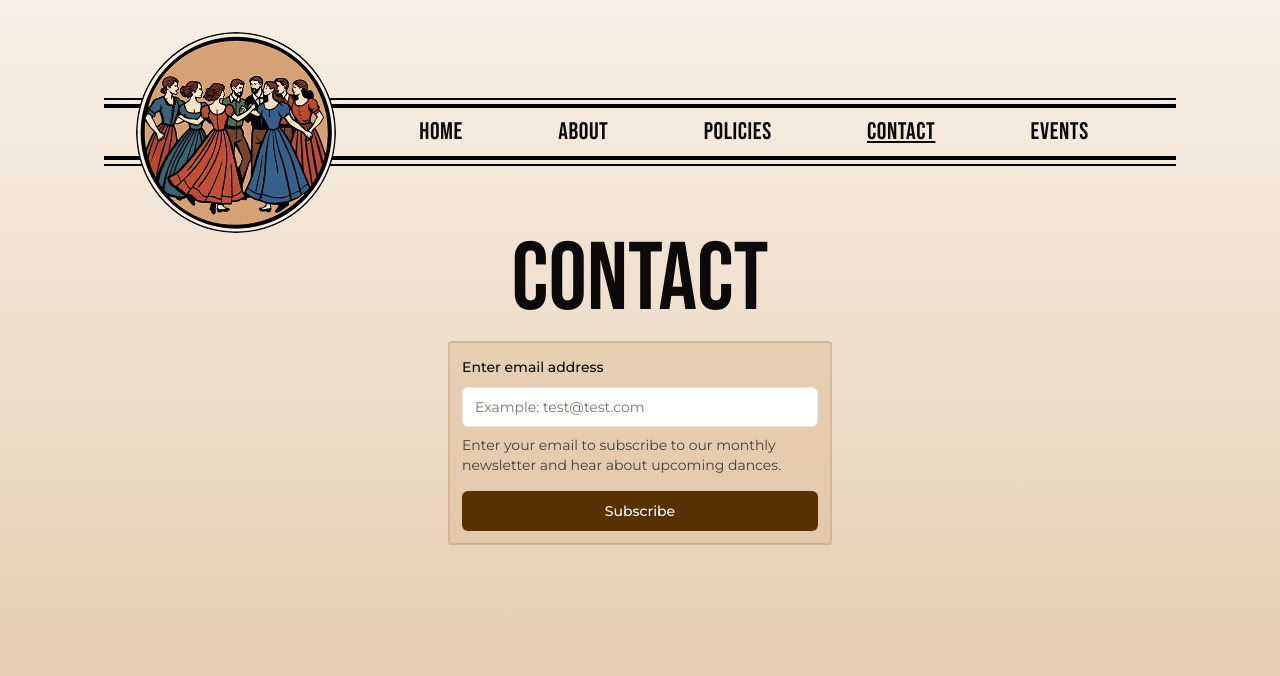
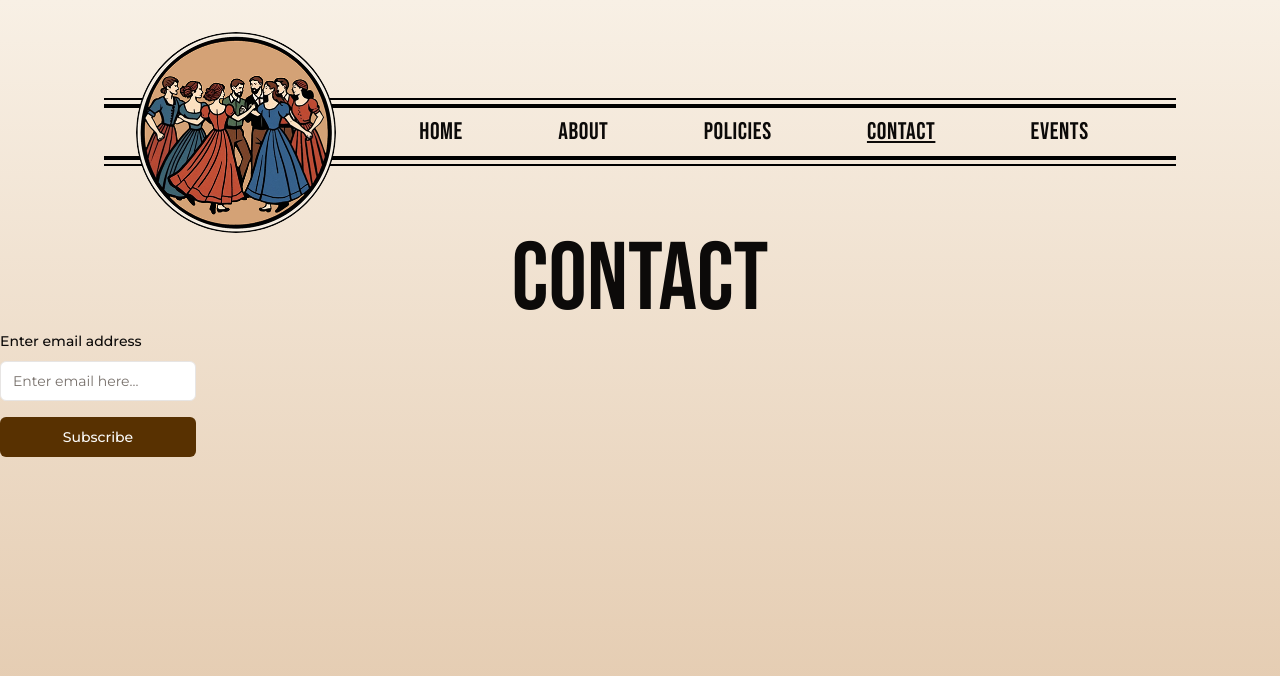
Before and after one commit to santacruzcontra/homepage, a Next.js app: page /contact in a window 1280 px wide. Shown: the top 676 px of the page. Built offline with nearby package versions, Linux system fonts and the light colour scheme.

Commit message:
Update the email subscription form to just contain the form and not so much container styling

```diff
--- a/src/app/contact/SubscribeEmailForm.tsx
+++ b/src/app/contact/SubscribeEmailForm.tsx
@@ -1,20 +1,19 @@
 "use client";
 
+import { zodResolver } from "@hookform/resolvers/zod";
+import { useCallback } from "react";
 import { useForm } from "react-hook-form";
 import { z } from "zod";
+import { Button } from "~/components/ui/button";
 import {
   Form,
   FormControl,
-  FormDescription,
   FormField,
   FormItem,
   FormLabel,
   FormMessage,
 } from "~/components/ui/form";
-import { zodResolver } from "@hookform/resolvers/zod";
-import { useCallback } from "react";
 import { Input } from "~/components/ui/input";
-import { Button } from "~/components/ui/button";
 
 const subscribeFormSchema = z.object({
   email: z.string().email("Must provide a valid email address."),
@@ -36,11 +35,10 @@ export function SubscribeEmailForm() {
   );
 
   return (
-    <div className="m-auto p-3">
     <Form {...form}>
       <form
         onSubmit={form.handleSubmit(onSubmit)}
-          className="flex max-w-sm flex-col items-stretch gap-4 rounded-sm border-2 border-[#B3895D] border-opacity-30 bg-[#D6AB7D] bg-opacity-30 p-3"
+        className="flex max-w-sm flex-col items-stretch gap-4"
       >
         <FormField
           control={form.control}
@@ -49,13 +47,9 @@ export function SubscribeEmailForm() {
             <FormItem>
               <FormLabel>Enter email address</FormLabel>
               <FormControl>
-                  <Input placeholder="Example: test@test.com" {...field} />
+                <Input placeholder="Enter email here..." {...field} />
               </FormControl>
               <FormMessage />
-                <FormDescription className="text-stone-700">
-                  Enter your email to subscribe to our monthly newsletter and
-                  hear about upcoming dances.
-                </FormDescription>
             </FormItem>
           )}
         />
@@ -64,6 +58,5 @@ export function SubscribeEmailForm() {
         </Button>
       </form>
     </Form>
-    </div>
   );
 }
```
Lines whose indentation alone changed are shown as unchanged.
